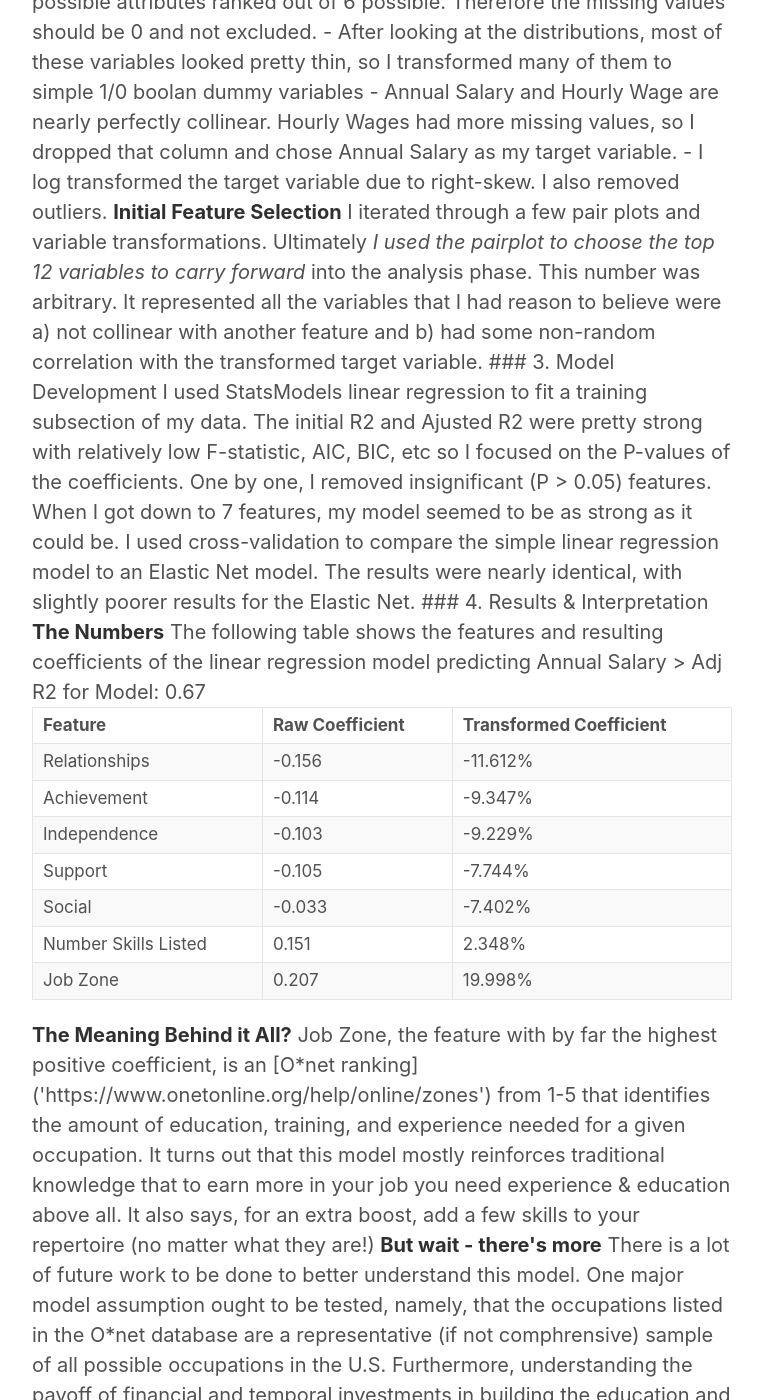
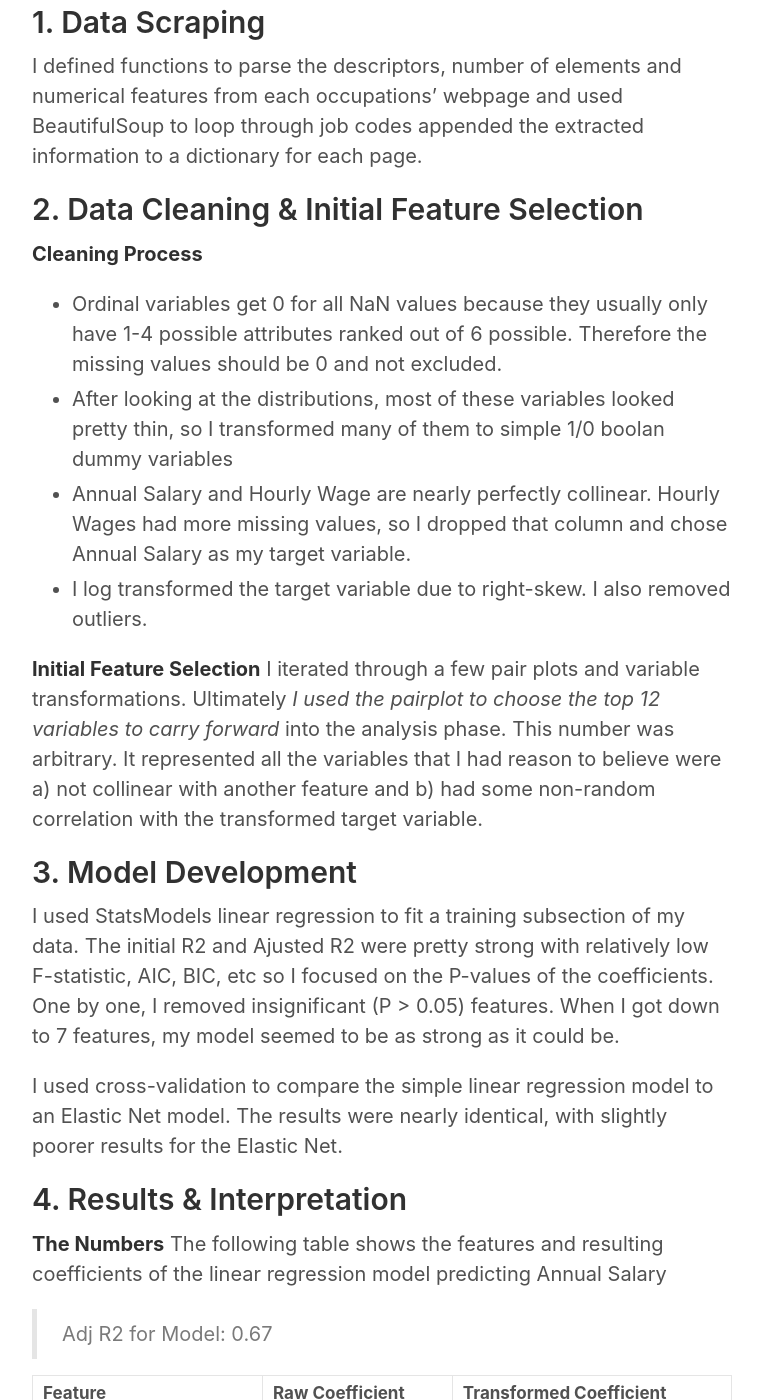
Before and after one commit to tskootsky/tskootsky.github.io, a Jekyll site: the page built from _posts/2020-04-21-Annual-Salaries.md, in a window 1280 px wide and 1400 px high, scrolled down 1165 px. Shown: the whole window, without its empty margins (258-1021 px from the left). Built offline with Jekyll 4.4.1, drawn with Linux system fonts in a browser that asks for light colours; some of the changed text lies outside the part shown.

Commit message:
update blog post:

```diff
--- a/_posts/2020-04-21-Annual-Salaries.md
+++ b/_posts/2020-04-21-Annual-Salaries.md
@@ -4,22 +4,21 @@ title: Linear Regression Model Predicts Salaries on 7 Key Features
 ---
 # The Origin Story
 
-I don't think I'm the only upper-middle-class, college-educated millenial who has suffered the pains of career choice paralysis. Many options, little guidance, sparse work experience. The endless support and weighty expectations of a family and culture that encourages "finding your own path" while turning a blind eye to the looming question of where you may end up along the immensely unequal compensation allocated to different types of work, industries and job functions.
+I don't think I'm the only upper-middle-class, college-educated millenial who has suffered the pains of career choice paralysis. Many options, little guidance, sparse work experience. The endless cheerleading of a family and culture that encourages "finding your own path" incongruously superimposed on the weighty expectation that you manage to land somewhere on the upper end of the immensely unequal compensation spectrum that values certain types of work, industries and job functions over others.
 
 In this post, I'll spare you the details of my own job-seeking/soul-searching story and get to the point:
-> Somewhere along the way, interspersed with personality tests, informational interviews and career coaching sessions, a couple people suggested I use [O*net Online](https://www.onetonline.org/) to browse occupations.
+<div class="message">
+Somewhere along the way, interspersed with personality tests, informational interviews and career coaching sessions, a couple people suggested I use [O*net Online](https://www.onetonline.org/) to browse occupations.
 O*net is a government database that provides detailed information about almost 1,000 occupations. The data it stores about those occupations formed the basis for this project.
+</div>
 
-<class message>
-What factors influence annual salary for American jobs?
-</class message>
+# So what factors influence annual salary for American jobs?
+The process I used to help answer this question is outlined below.
 
-# What I did
-
-### 1. Data Scraping
+## 1. Data Scraping
 I defined functions to parse the descriptors, number of elements and numerical features from each occupations' webpage and used BeautifulSoup to loop through job codes appended the extracted information to a dictionary for each page.
 
-### 2. Data Cleaning & Initial Feature Selection
+## 2. Data Cleaning & Initial Feature Selection
 
 <strong>Cleaning Process</strong>
 - Ordinal variables get 0 for all NaN values because they usually only have 1-4 possible attributes ranked out of 6 possible. Therefore the missing values should be 0 and not excluded.
@@ -30,12 +29,12 @@ I defined functions to parse the descriptors, number of elements and numerical f
 <strong>Initial Feature Selection</strong>
 I iterated through a few pair plots and variable transformations. Ultimately <em>I used the pairplot to choose the top 12 variables to carry forward</em> into the analysis phase. This number was arbitrary. It represented all the variables that I had reason to believe were a) not collinear with another feature and b) had some non-random correlation with the transformed target variable.
 
-### 3. Model Development
+## 3. Model Development
 I used StatsModels linear regression to fit a training subsection of my data. The initial R2 and Ajusted R2 were pretty strong with relatively low F-statistic, AIC, BIC, etc so I focused on the P-values of the coefficients. One by one, I removed insignificant (P > 0.05) features. When I got down to 7 features, my model seemed to be as strong as it could be.
 
 I used cross-validation to compare the simple linear regression model to an Elastic Net model. The results were nearly identical, with slightly poorer results for the Elastic Net.
 
-### 4. Results & Interpretation
+## 4. Results & Interpretation
 
 <strong>The Numbers</strong>
 The following table shows the features and resulting coefficients of the linear regression model predicting Annual Salary
@@ -90,7 +89,7 @@ The following table shows the features and resulting coefficients of the linear
 </table>
 
 <strong>The Meaning Behind it All?</strong>
-Job Zone, the feature with by far the highest positive coefficient, is an [O*net ranking]('https://www.onetonline.org/help/online/zones') from 1-5 that identifies the amount of education, training, and experience needed for a given occupation.
+Job Zone, the feature with by far the highest positive coefficient, is an [O*net ranking](https://www.onetonline.org/help/online/zones) from 1-5 that identifies the amount of education, training, and experience needed for a given occupation.
 
 It turns out that this model mostly reinforces traditional knowledge that to earn more in your job you need experience & education above all.
 
```
